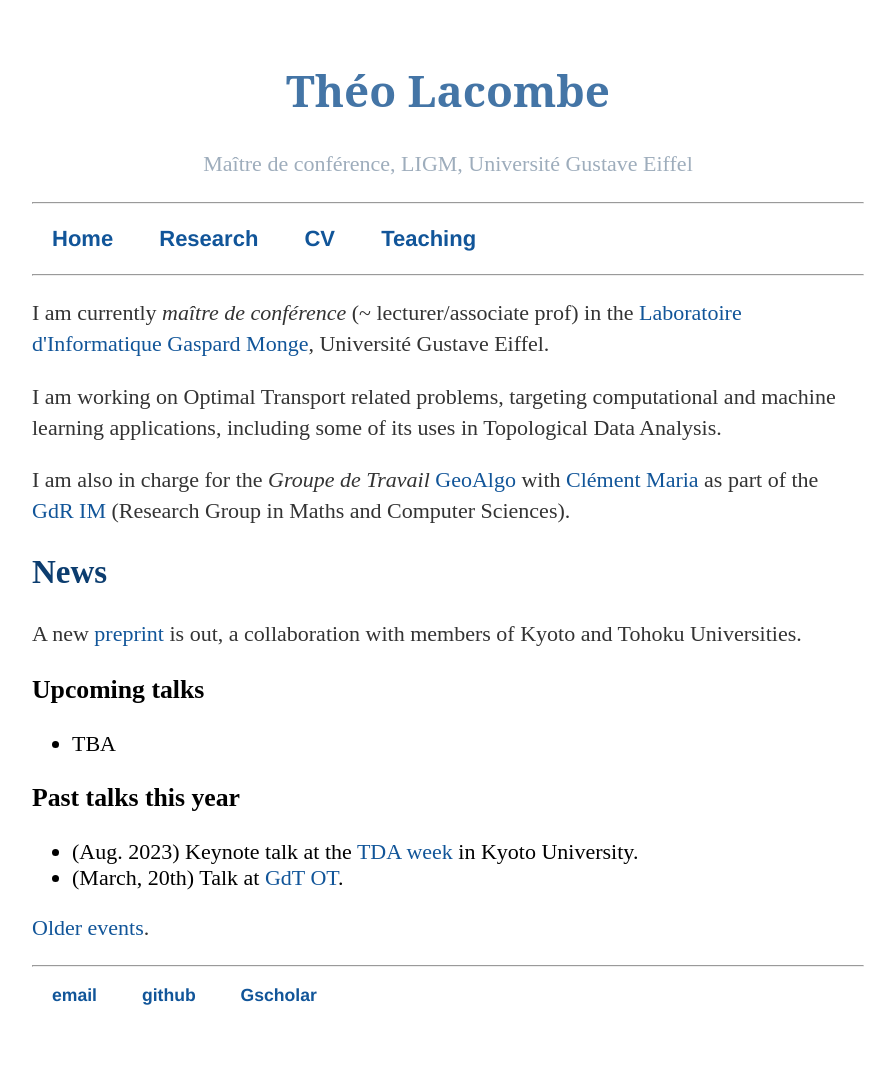
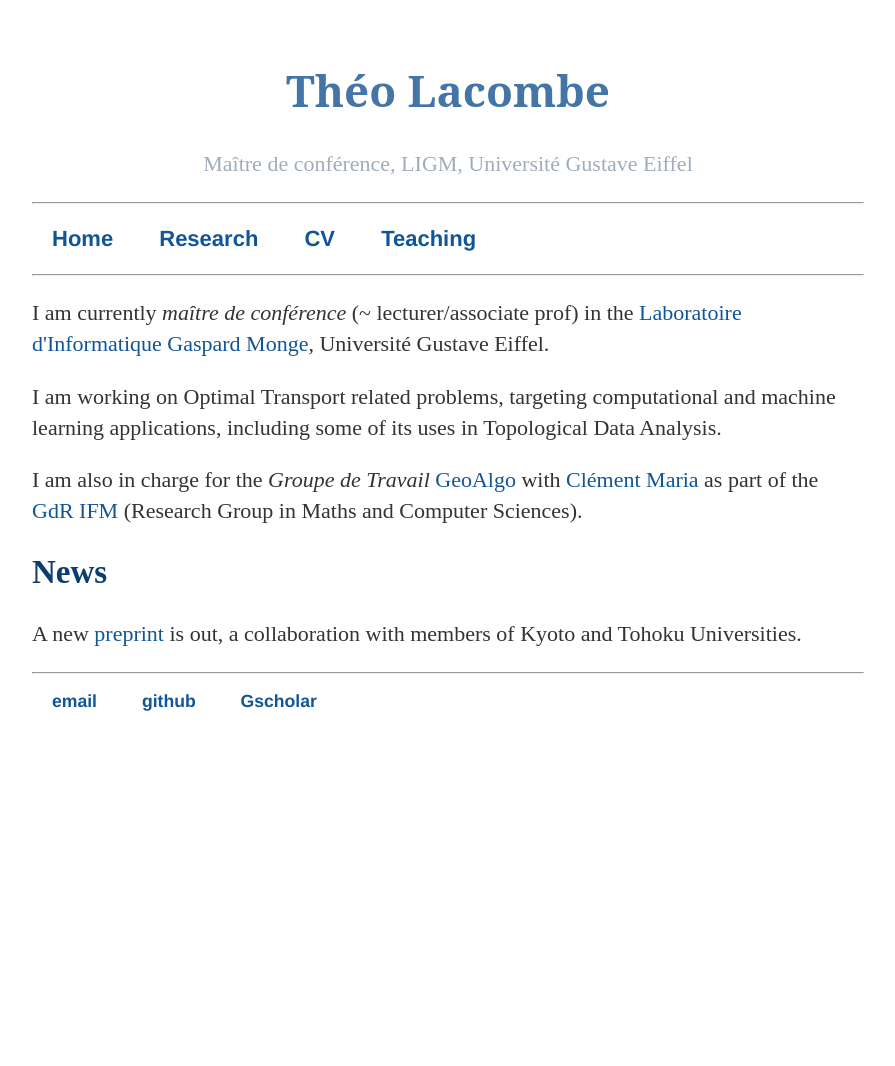
Before and after one commit to tlacombe/tlacombe.github.io, a Jekyll site: the page built from index.html, in a window 1280 px wide. Shown: the whole page, without its empty margins (192-1087 px from the left). Built offline with Jekyll 4.4.1, drawn with Linux system fonts in a browser that asks for light colours; after the commit the page ends 900 px from its top, so only the background shows below that.

Commit message:
remove talks from frontpage

```diff
--- a/index.html
+++ b/index.html
@@ -8,7 +8,7 @@ title: Théo Lacombe's webpage
 		I am working on Optimal Transport related problems, targeting computational and machine learning applications, including some of its uses in Topological Data Analysis.
 	</p>
 
-	<p>I am also in charge for the <i>Groupe de Travail</i> <a href="https://www.gdr-im.fr/les-gt/gt-geoalgo/">GeoAlgo</a> with <a href="https://www-sop.inria.fr/members/Clement.Maria/">Clément Maria</a> as part of the <a href="https://www.gdr-im.fr/">GdR IM</a> (Research Group in Maths and Computer Sciences).
+	<p>I am also in charge for the <i>Groupe de Travail</i> <a href="https://www.gdr-im.fr/les-gt/gt-geoalgo/">GeoAlgo</a> with <a href="https://www-sop.inria.fr/members/Clement.Maria/">Clément Maria</a> as part of the <a href="https://www.gdr-ifm.fr/">GdR IFM</a> (Research Group in Maths and Computer Sciences).
 
     <h2> News </h2>
     <p>
@@ -16,7 +16,7 @@ title: Théo Lacombe's webpage
     </p>
 
 
-
+<!--
 	<h3> Upcoming talks</h3>
 	<ul>
 		<li>TBA</li>
@@ -30,5 +30,6 @@ title: Théo Lacombe's webpage
 	<p>
 	<a href='older.html'>Older events</a>.
 	</p>
+-->
 
 </div><!-- /.blurb -->
```
